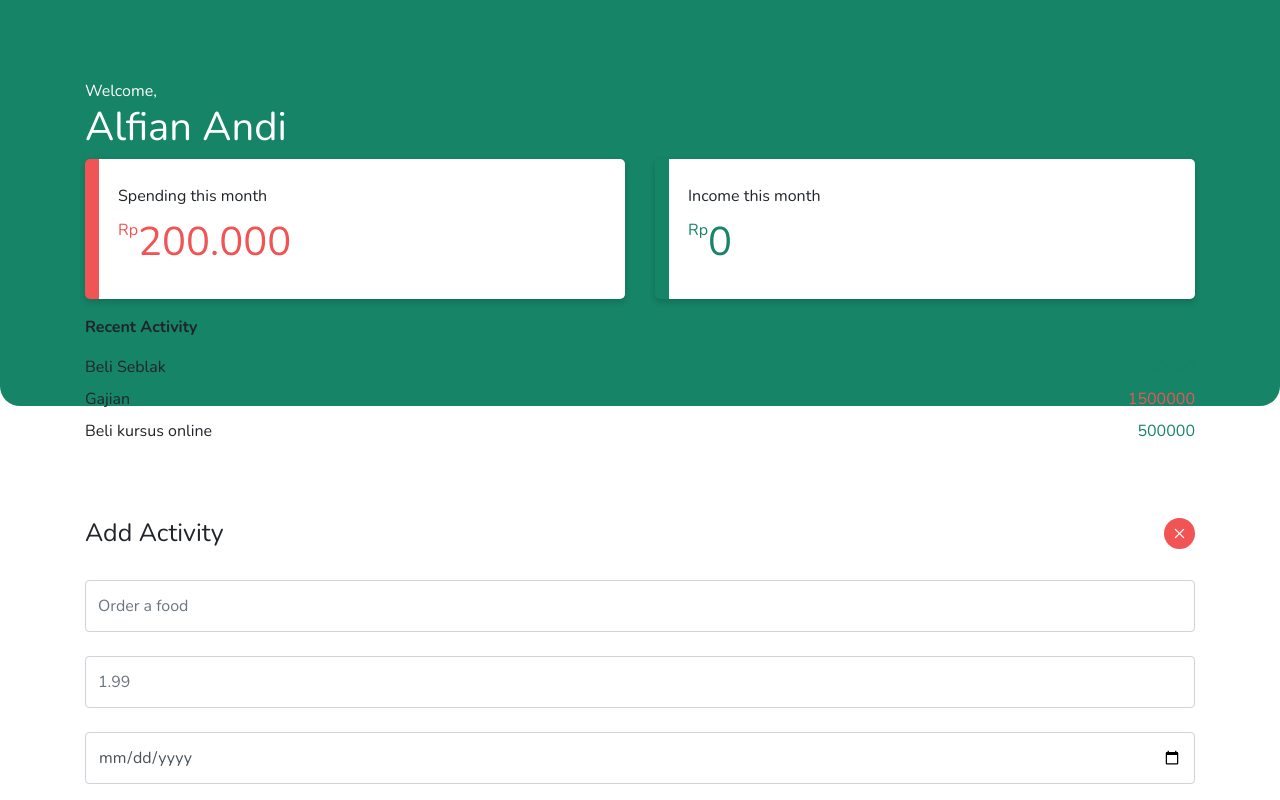
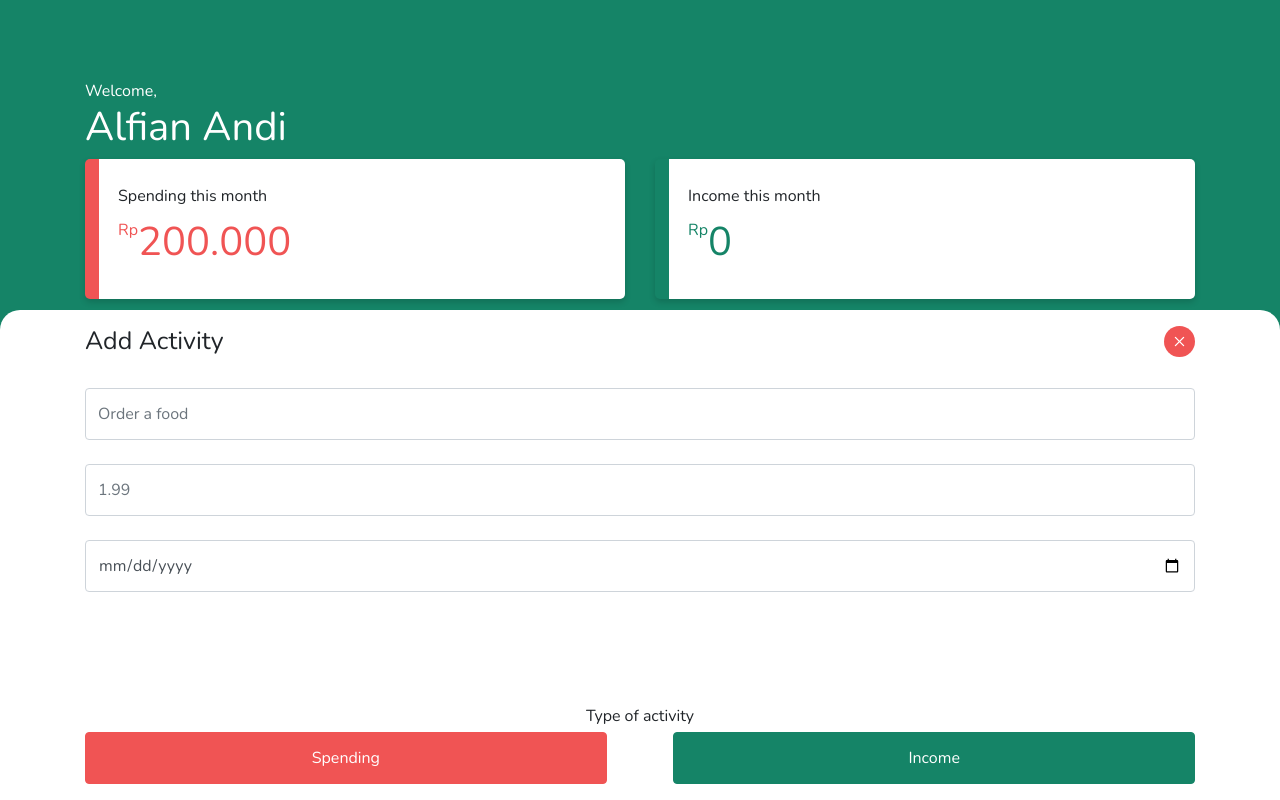
Before and after one commit to alfianandinugraha/yourduit, a React (Create React App) app: page /#/dashboard in a window 1280 px wide. Both pictures are taken after a click on the element 1160 px from the left and 751 px from the top of the page. Built offline with nearby package versions, Linux system fonts and the light colour scheme.

Commit message:
add: adding button to handle activity form

```diff
--- a/src/Components/ActivityForm.tsx
+++ b/src/Components/ActivityForm.tsx
@@ -3,7 +3,7 @@ import { Col, Container, Form, Row } from 'react-bootstrap';
 import { PlusIcon } from '../Common/PlusIcon';
 import { Activity } from '../Store/ActivityStore'
 import { themeContext } from '../Store/ThemeStore'
-import { ActivityFormTitle, ActivityFormWrapper, Circle } from '../Style/Styled';
+import { ActivityFormButton, ActivityFormButtonGroup, ActivityFormTitle, ActivityFormWrapper, Circle } from '../Style/Styled';
 
 interface Props {
   activity?: Activity
@@ -55,6 +55,15 @@ export const ActivityForm = (props: Props = {activity: defaultActivity}) => {
                   <Form.Control type="date"/>
                 </Col>
               </Row>
+              <ActivityFormButtonGroup>
+                <Col>
+                  <p className="text-center mb-1">Type of activity</p>
+                  <div className="d-flex justify-content-between">
+                    <ActivityFormButton variant="danger">Spending</ActivityFormButton>
+                    <ActivityFormButton variant="primary">Income</ActivityFormButton>
+                  </div>
+                </Col>
+              </ActivityFormButtonGroup>
             </Container>
           </ActivityFormWrapper>
         )
--- a/src/Style/Styled.ts
+++ b/src/Style/Styled.ts
@@ -76,3 +76,11 @@ export const ActivityFormWrapper = styled.div`
 export const ActivityFormTitle = styled.h1`
   font-size: 25px;
 `
+
+export const ActivityFormButtonGroup = styled(Row)`
+  margin-top: 7rem;
+`
+
+export const ActivityFormButton = styled(BaseButton)`
+  width: 47%;
+`
```
